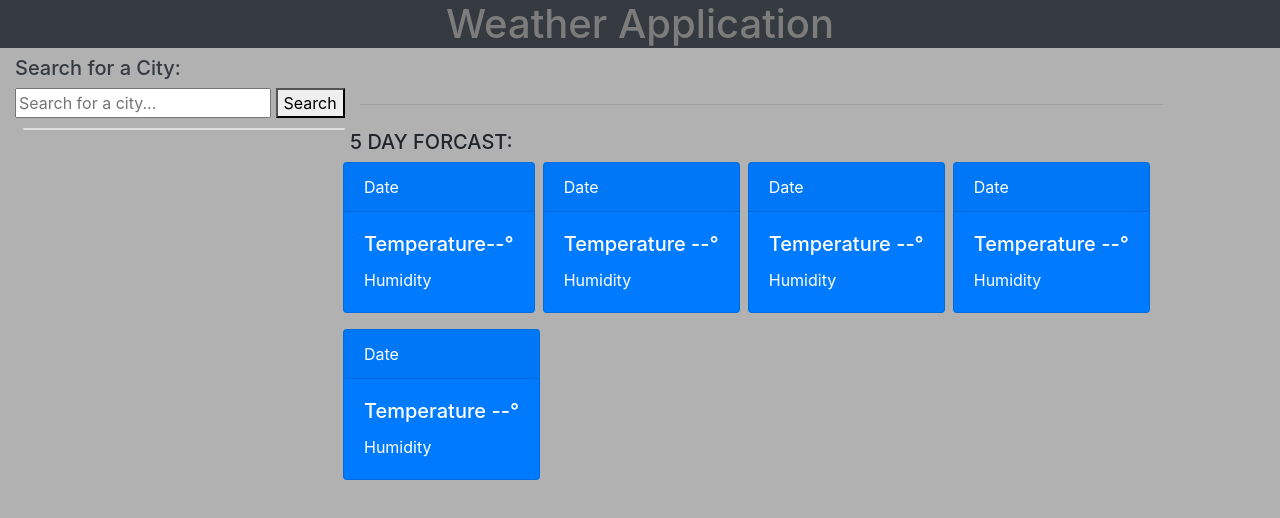
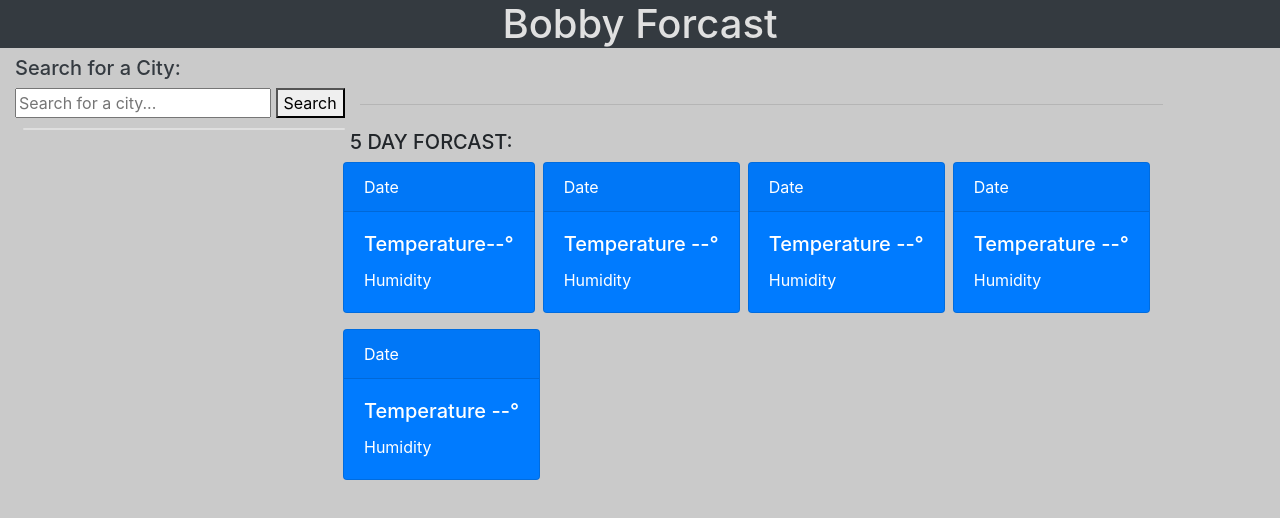
Before and after one commit to RobertWilliamCampagna/Weather-Dashboard, a plain HTML site: page index.html in a window 1280 px wide. Drawn offline with nearby package versions, Linux system fonts and the light colour scheme.

Commit message:
updated readme

```diff
--- a/assets/style.css
+++ b/assets/style.css
@@ -1,13 +1,13 @@
 body{
-    background-color: rgb(177, 177, 177);
+    background-color: rgb(202, 202, 202);
 }
 
 h1{
-    color: rgb(124, 124, 124);
+    color: rgb(224, 224, 224);
 }
 
 .rightContainer h1{
-    color: rgb(133, 131, 131);
+    color: rgb(255, 255, 255);
 
 
 }
--- a/index.html
+++ b/index.html
@@ -10,7 +10,7 @@
 <body>
     <!-- Header -->
     <header>
-            <h1 class="bg-dark text-center">Weather Application</h1>
+            <h1 class="bg-dark text-center">Bobby Forcast</h1>
     </header>
     <!-- Main Display -->
     <main class="container-fluid d-flex">
```
Also changed, not shown: 1 other file.
